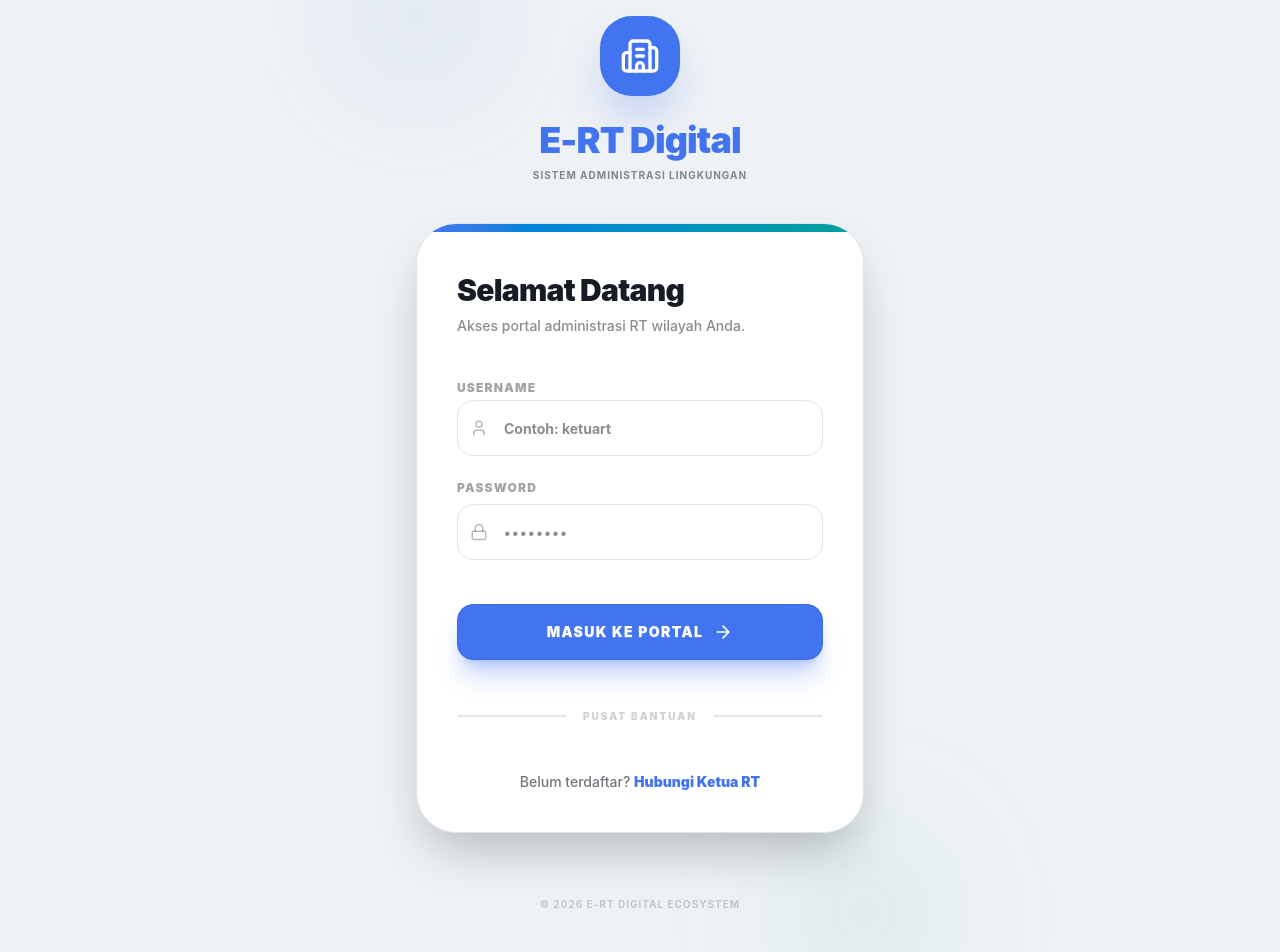
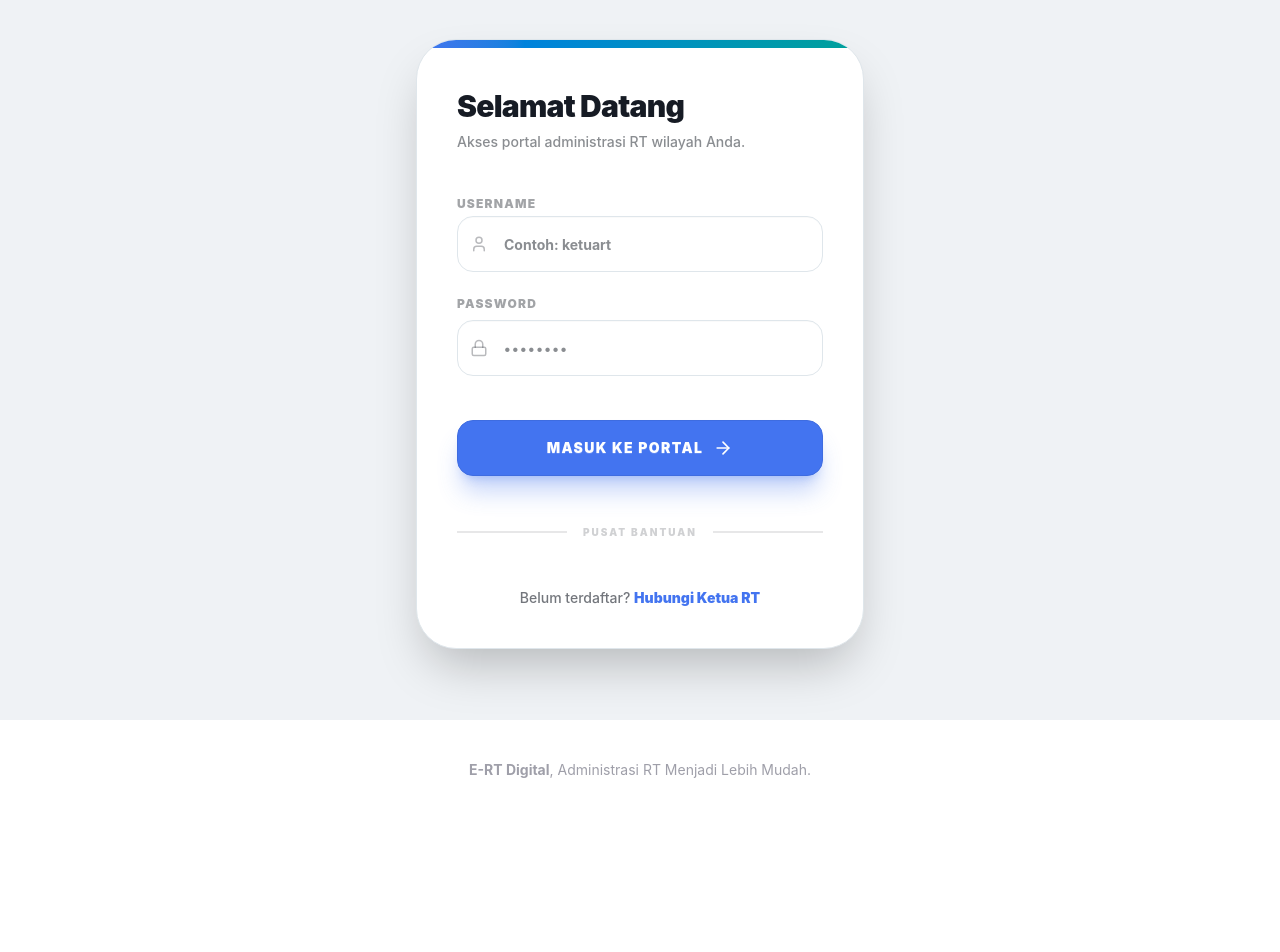
Before and after one commit to dedybayu/administrasi-rt-fe, a React (Vite) app: page /login in a window 1280 px wide. Shown: the part 80-1032 px from the top of the page. After the commit the page ends 900 px from the top, so only its background shows below. Built offline with nearby package versions, Linux system fonts and the light colour scheme; no server answers.

Commit message:
update: login page

```diff
--- a/src/pages/login_page/Login.tsx
+++ b/src/pages/login_page/Login.tsx
@@ -39,22 +39,6 @@ export default function Login() {
   return (
     <main className="min-h-screen bg-base-200 flex items-center justify-center px-4 pt-24 pb-12">
       <div className="w-full max-w-md relative">
-        {/* Decorative background blobs */}
-        <div className="absolute -top-20 -left-20 w-40 h-40 bg-primary/10 rounded-full blur-3xl" />
-        <div className="absolute -bottom-20 -right-20 w-40 h-40 bg-secondary/10 rounded-full blur-3xl" />
-
-        {/* Logo/Brand Section */}
-        <div className="text-center mb-10 flex flex-col items-center relative z-10">
-          <div className="w-20 h-20 rounded-[2rem] bg-primary flex items-center justify-center mb-6 shadow-2xl shadow-primary/40 group hover:rotate-6 transition-transform duration-500">
-            <Building2 size={40} className="text-primary-content" />
-          </div>
-          <h1 className="text-4xl font-black text-primary tracking-tight">
-            E-RT Digital
-          </h1>
-          <p className="text-base-content/50 font-bold mt-2 uppercase tracking-widest text-[10px]">
-            Sistem Administrasi Lingkungan
-          </p>
-        </div>
 
         {/* Login Card */}
         <div className="card bg-base-100 shadow-2xl rounded-[2.5rem] border border-base-300 relative z-10 overflow-hidden">
@@ -136,14 +120,6 @@ export default function Login() {
             </p>
           </div>
         </div>
-
-        {/* Footer info */}
-        <div className="flex flex-col items-center gap-4 mt-16">
-
-          <p className="text-base-content/20 text-[10px] font-bold uppercase tracking-widest">
-            © 2026 E-RT Digital Ecosystem
-          </p>
-        </div>
       </div>
     </main>
   );
```
